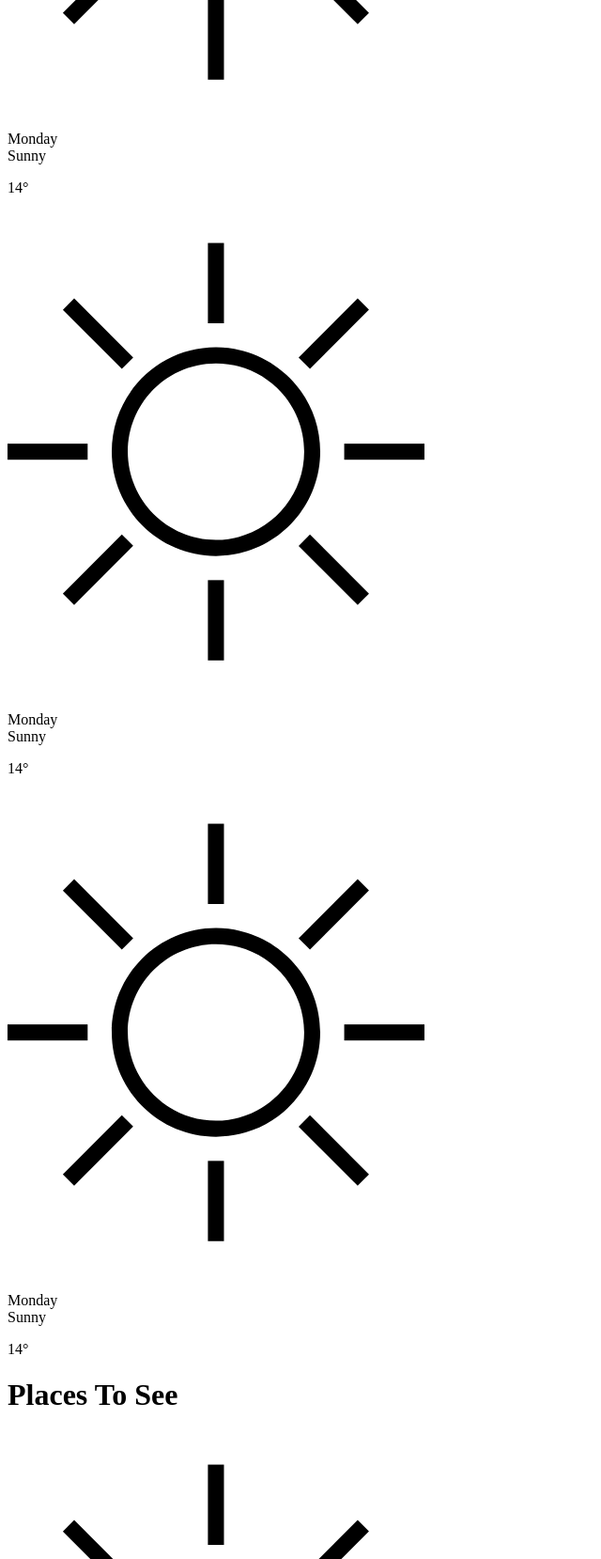
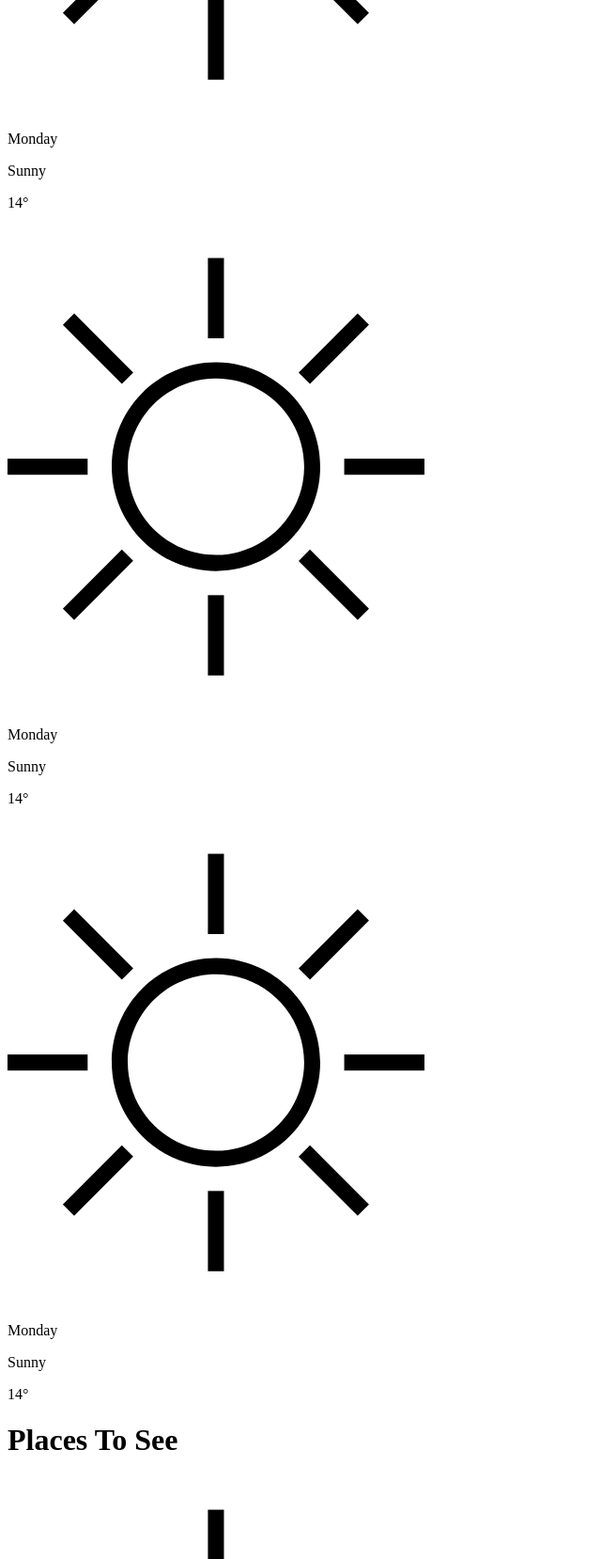
Before and after one commit to iasynetska/off_the_cuff_travel, a website: page src/index.html in a window 1280 px wide. Shown: the part 600-2259 px from the top of the page at 94% size, without its empty margins (0-640 px from the left). Drawn offline with Linux system fonts and the light colour scheme; files whose address does not match are found by name.

Commit message:
added weekdays to forecast

```diff
--- a/src/index.html
+++ b/src/index.html
@@ -46,8 +46,10 @@
           </div>
         </div>
         <div class='forecast-day'>
-            <p id="weather-day1"><span>Monday</span><br />
-            Sunny</p>
+          <div>
+            <p><span id="weekday1">Monday</span></p>
+            <p id="weather-day1">Sunny</p>
+          </div>
         </div>
         <div class='forecast-temp-box'>
             <p><span id="degrees-day1">14</span>&deg;</p>
@@ -62,8 +64,10 @@
           </div>
         </div>
         <div class='forecast-day'>
-            <p id="weather-day2"><span>Monday</span><br />
-            Sunny</p>
+            <div>
+            <p><span id="weekday2">Monday</span></p>
+            <p id="weather-day2">Sunny</p>
+            </div>
         </div>
         <div class='forecast-temp-box'>
             <p><span id="degrees-day2">14</span>&deg;</p>
@@ -78,8 +82,10 @@
           </div>
         </div>
         <div class='forecast-day'>
-            <p id="weather-day3"><span>Monday</span><br />
-            Sunny</p>
+            <div>
+            <p><span id="weekday3">Monday</span></p>
+            <p id="weather-day3">Sunny</p>
+            </div>
         </div>
         <div class='forecast-temp-box'>
             <p><span id="degrees-day3">14</span>&deg;</p>
```
Also changed, not shown: src/js/weather_client.js (+20 -19 lines).
